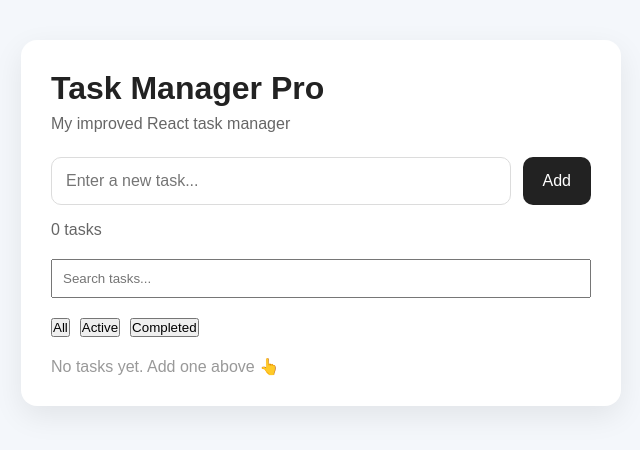
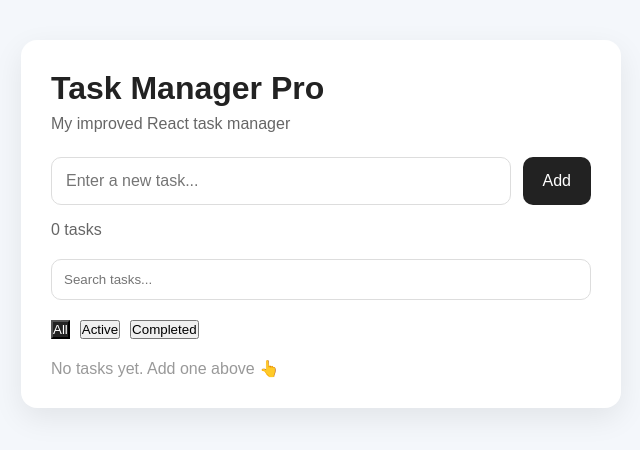
Before and after one commit to kocevanatalia/task-manager-pro, a React (Vite) app: page / in a window 1280 px wide. Shown: the top 450 px of the page, without its empty margins (319-959 px from the left). Built offline with nearby package versions, Linux system fonts and the light colour scheme.

Commit message:
Improved UI and fixed filter button logic

```diff
--- a/src/App.jsx
+++ b/src/App.jsx
@@ -77,19 +77,31 @@ function App() {
           {tasks.length} task{tasks.length !== 1 ? 's' : ''}
         </p>
 
+        {/*SEARCH */}
         <input
+          className="search-input"
           type="text"
           placeholder="Search tasks..."
           value={search}
           onChange={(e) => setSearch(e.target.value)}
-          style={{ marginTop: '20px', width: '100%', padding: '10px'}}
         />
 
         {/* FILTERS*/}
         <div className="filters">
-          <button onClick={() => setFilter('all')}>All</button>
-          <button onClick={() => setFilter('active')}>Active</button>
-          <button onClick={() => setFilter('completed')}>Completed</button>
+          <button className={filter === 'all' ? 'active-filter' : ''}
+            onClick={() => setFilter('all')}>
+            All
+          </button>
+
+          <button
+            className={filter === 'active' ? 'active-filter' : ''}
+            onClick={() => setFilter('active')}>
+              Active
+              </button>
+          <button className={filter === 'completed' ? 'active-filter' : ''}
+            onClick={() => setFilter('completed')}>
+              Completed
+              </button>
         </div>
 
         {tasks.some((t) => t.completed) && (
--- a/src/index.css
+++ b/src/index.css
@@ -45,9 +45,14 @@ h1 {
 .task-input-section input {
   flex: 1;
   padding: 14px;
-  border: 1px solid #dcdcdc;
+  border: 1px solid #ddd;
   border-radius: 10px;
   font-size: 1rem;
+  outline: none;
+}
+
+.task-input-section input:focus {
+  border-color: #222;
 }
 
 .task-input-section button {
@@ -107,6 +112,11 @@ h1 {
   background: #ddd;
 }
 
+.active-filter {
+  background: #222 !important;
+  color: white;
+}
+
 .clear-btn {
   margin-top: 10px;
   background: transparent;
@@ -119,3 +129,24 @@ h1 {
 .clear-btn:hover {
   text-decoration: underline;
 }
+
+.search-input {
+  margin-top: 20px;
+  width: 100%;
+  padding: 12px;
+  border-radius: 10px;
+  border: 1px solid #ddd;
+  outline: none;
+}
+
+.search-input:focus {
+  border-color: #222;
+}
+
+.task-item {
+  transition: all 0.2s ease;
+}
+
+.task-item:hover {
+  background: #fafafa;
+}
```
